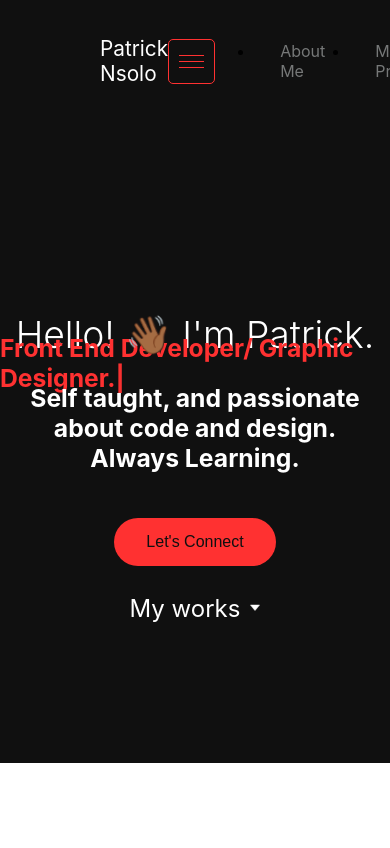
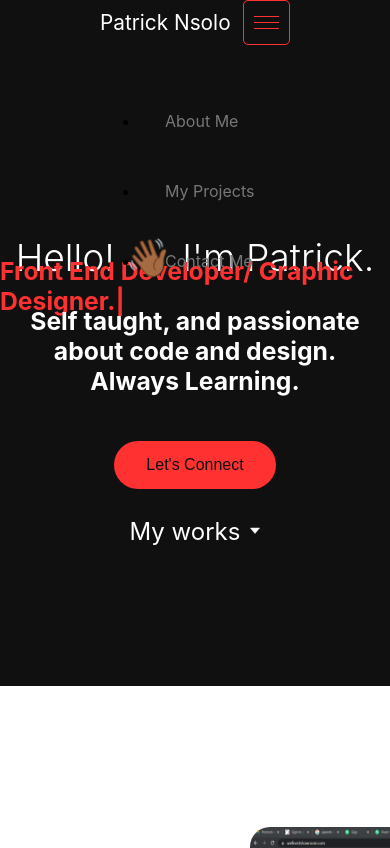
Before and after one commit to patrick-nsolo/FEDportfolio, a React (Create React App) app: page / in a window 390 px wide. Shown: the top 848 px of the page. Built offline with nearby package versions, Linux system fonts and the light colour scheme.

Commit message:
update styling for nav

```diff
--- a/src/components/Header/Header.css
+++ b/src/components/Header/Header.css
@@ -38,5 +38,11 @@
         background: #FF3131;
 
     }
+    .nav-links{
+        position: absolute;
+        flex-direction: column;
+        gap: 0;
+        top: 70px;
+    }
 
 }
```
